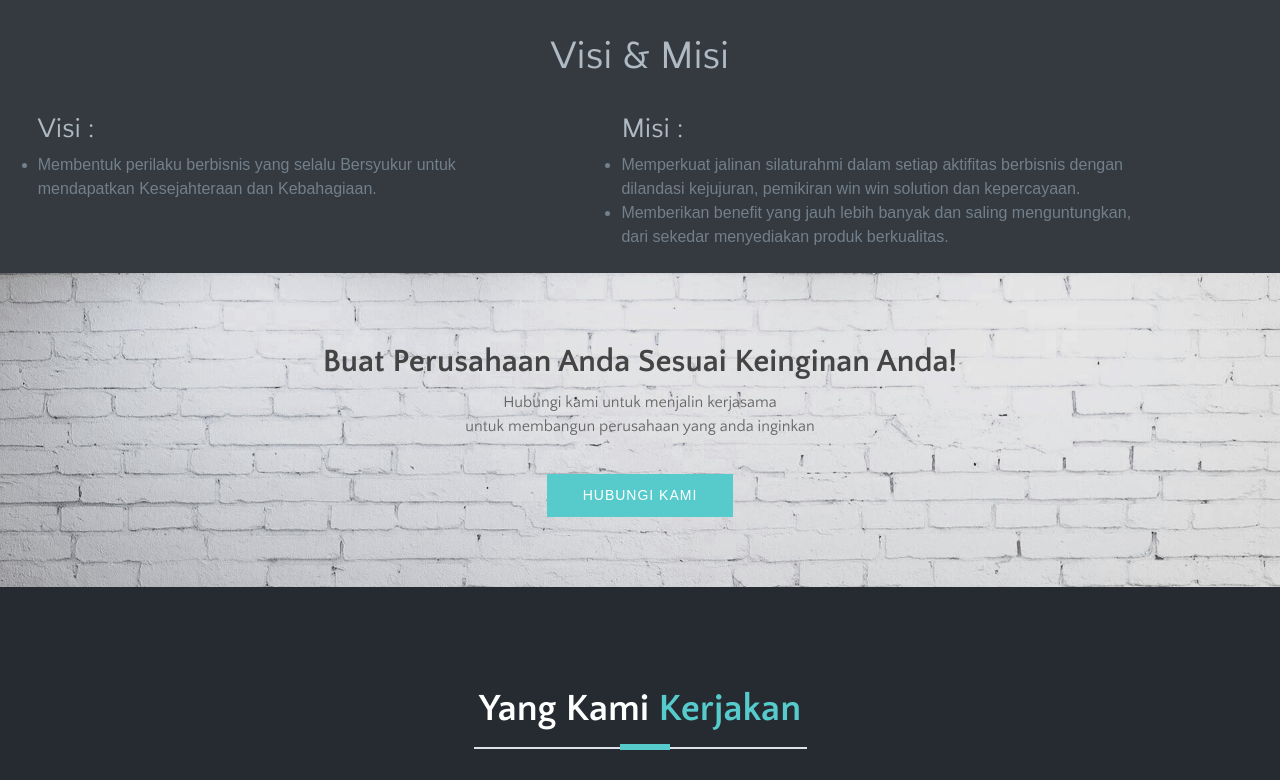
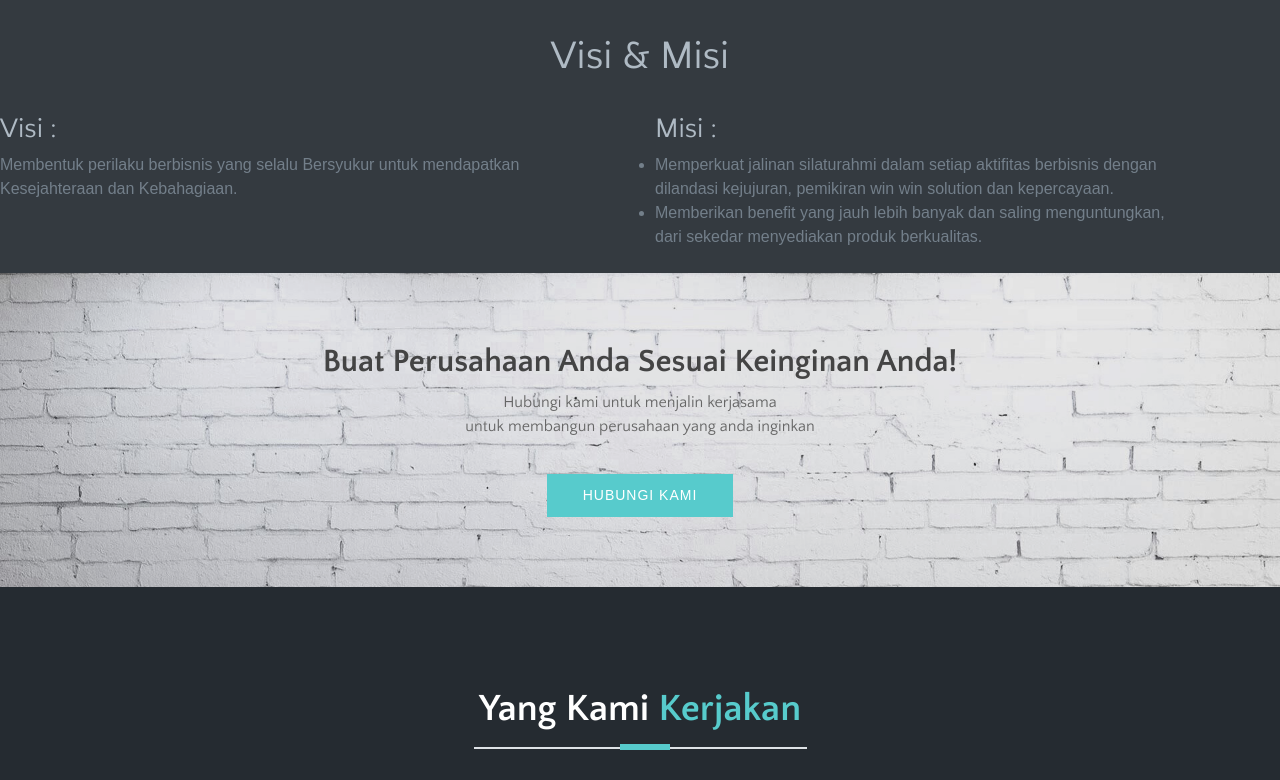
Before and after one commit to PT-Baron-Multi-Niaga/Company_Profile, a plain HTML site: page index.html in a window 1280 px wide. Shown: the part 2760-3540 px from the top of the page. Drawn offline with Linux system fonts and the light colour scheme; some packages are replaced by stand-ins of ours; files whose address does not match are found by name; a web font is replaced by a local one.

Commit message:
commit 30

```diff
--- a/index.html
+++ b/index.html
@@ -85,13 +85,6 @@ Welcome Slider
 		<source src="images/banner/hero-video.mp4" type="video/mp4">
 	</video> -->
  	<div class="block">
-	<!--
-		<div class="video-button mb-5">
- 			<a class="popup-video" href="https://www.youtube.com/watch?v=jrkvirglgaQ">
- 				<i class="tf-ion-play"></i>
- 			</a>
- 		</div>
-	-->
  		<h1>PT. BARON MULTI NIAGA</h1>
  		<p>Trading & Supply</p>
  		<a href="#contact-us" class="btn btn-transparent smooth-scroll">Explore Us</a>
@@ -301,13 +294,13 @@ End Sticky Navigation
 
 	<h1><center>Visi & Misi</center></h1><br>
 	<div class="row">
-		<div class="col-md-5" style="margin-left: 1cm;">
+		<div class="col-md-6" >
 			<h3>Visi :</h3>
 			<ul>
 				<li type="disc">Membentuk perilaku berbisnis yang selalu Bersyukur untuk mendapatkan Kesejahteraan dan Kebahagiaan.</li>
 			</ul>
 		</div>
-		<div class="col-md-5" style="margin-left: 1cm;">
+		<div class="col-md-5" >
 			<h3>Misi :</h3>
 			<ul>
 				<li type="disc">Memperkuat jalinan silaturahmi dalam setiap aktifitas berbisnis dengan dilandasi kejujuran, pemikiran win win solution dan kepercayaan.</li>
@@ -537,9 +530,9 @@ Start Our Team
 				</div>
 				<!-- /section title -->
 			</div>
+			<!-- single blog post -->
 			<center>
-			<!-- single blog post -->
-			<article class="col-lg-4 col-md-6  wow fadeInUp" data-wow-duration="500ms" data-wow-delay="400ms" >
+			<article class=" col-md-6  wow fadeInUp" data-wow-duration="500ms" data-wow-delay="400ms" >
 				<div class="post-block">
 					<div class="media-wrapper">
 						<img src="index.jpeg" alt="amazing caves coverimage" class="img-fluid">
@@ -550,8 +543,9 @@ Start Our Team
 					</div>
 				</div>
 			</article>
+			</center>
 			<!-- end single blog post -->
-			</center>
+
 			<div class="col-12">
 				<div class="all-post text-center">
 					<a class="btn btn-main" href="post.html">View All Post</a>
```
Also changed, not shown: post.html (+0 -23 lines).
